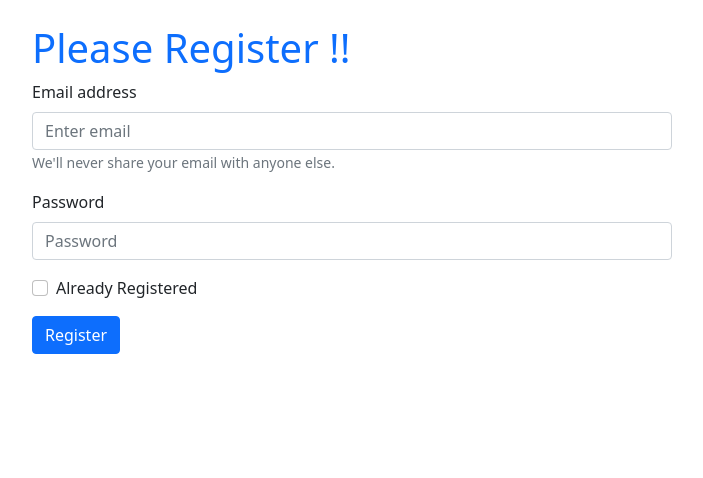
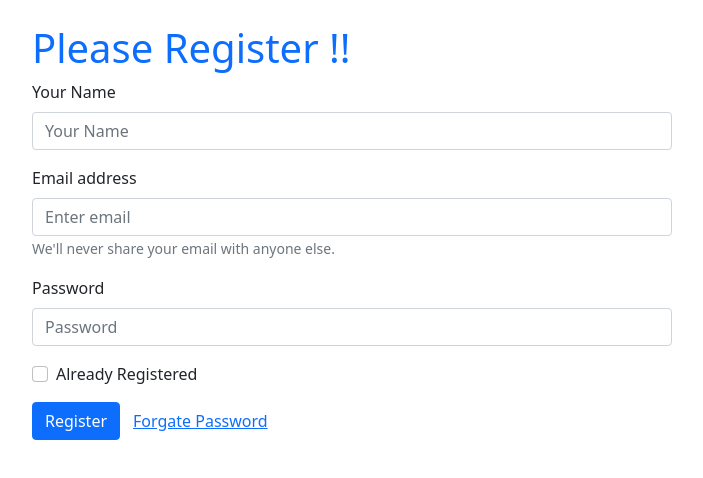
Before and after one commit to Asaduzzaman14/email-password-auth, a React (Create React App) app: page / in a window 1280 px wide. Shown: the top 478 px of the page, without its empty margins (288-991 px from the left). Built offline with nearby package versions, Linux system fonts and the light colour scheme.

Commit message:
setDisplayName

```diff
--- a/src/App.js
+++ b/src/App.js
@@ -1,6 +1,6 @@
 import './App.css';
 import app from './firebase.init';
-import { createUserWithEmailAndPassword, getAuth, signInWithEmailAndPassword } from "firebase/auth";
+import { createUserWithEmailAndPassword, getAuth, sendEmailVerification, sendPasswordResetEmail, signInWithEmailAndPassword, updateProfile } from "firebase/auth";
 import 'bootstrap/dist/css/bootstrap.min.css';
 
 import { Button, Form } from 'react-bootstrap';
@@ -10,11 +10,17 @@ import { useState } from 'react';
 const auth = getAuth(app)
 
 function App() {
+  const [name, setName] = useState('')
   const [email, setEmail] = useState('')
   const [pass, setPass] = useState('')
   const [error, setError] = useState('')
   const [validated, setValidated] = useState(false);
   const [register, setRegistar] = useState(false)
+
+  const handelName = (event) => {
+    setName(event.target.value)
+
+  }
 
   const handelRegister = (event) => {
     setRegistar(event.target.checked)
@@ -62,6 +68,8 @@ function App() {
           console.log('register success');
           setEmail('')
           setPass('')
+          verifyEmail()
+          setuserName()
         })
         .catch(err => {
           console.log(err)
@@ -74,6 +82,39 @@ function App() {
 
     event.preventDefault();
   };
+  const forgatePassword = () => {
+    sendPasswordResetEmail(auth, email)
+      .then(() => {
+        console.log('password reset email send');
+      })
+      .catch(err => {
+        console.log(err);
+      })
+  }
+  const setuserName = () => {
+    updateProfile(auth.currentUser, {
+      displayName: name
+    })
+      .then(() => {
+        console.log('updated');
+      })
+      .catch(err => {
+        setError(err.message)
+      })
+  }
+
+  const verifyEmail = () => {
+    sendEmailVerification(auth.currentUser)
+      .then(res => {
+        console.log('verifide link send');
+      })
+      .catch(error => {
+        console.log(error);
+      })
+
+  }
+
+
 
 
 
@@ -84,7 +125,11 @@ function App() {
       <h1 className='text-primary'>Please {register ? 'LogIn' : 'Register'} !!</h1>
 
       <Form noValidate validated={validated} onSubmit={hanelformSubmit}>
-
+        {(!register) &&
+          <Form.Group className="mb-3" controlId="formBasicEmail">
+            <Form.Label>Your Name</Form.Label>
+            <Form.Control onBlur={handelName} type="text" placeholder="Your Name" required />
+          </Form.Group>}
 
         <Form.Group className="mb-3" controlId="formBasicEmail">
           <Form.Label>Email address</Form.Label>
@@ -111,6 +156,7 @@ function App() {
         <Button variant="primary" type="submit">
           {register ? 'LogIn' : 'Register'}
         </Button>
+        <Button onClick={forgatePassword} variant="link">Forgate Password</Button>
       </Form>
     </div>
   );
```
